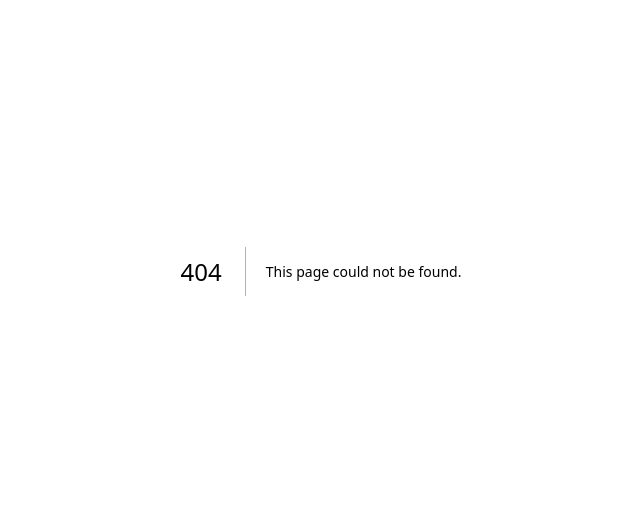
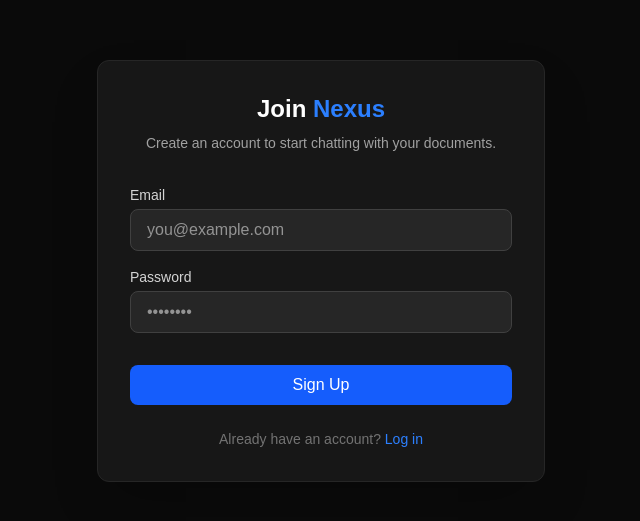
Before and after one commit to jaymasiwal/nexus, a Next.js app: page /signup in a window 1280 px wide. Before the commit this address had no page. Shown: the part 129-650 px from the top of the page, without its empty margins (319-959 px from the left). Built offline with nearby package versions, Linux system fonts and the light colour scheme; no server answers.

Commit message:
feat: add chat api, signup page, and auth UI

```diff
--- /dev/null
+++ b/app/api/chat/route.ts
@@ -0,0 +1,25 @@
+import { Pinecone } from "@pinecone-database/pinecone";
+import { NextResponse } from "next/server";
+
+export async function POST(req: Request) {
+  try {
+    const { message } = await req.json();
+
+    if (!process.env.PINECONE_API_KEY || !process.env.PINECONE_ASSISTANT_NAME) {
+      throw new Error("Missing Pinecone Assistant credentials");
+    }
+
+    const pc = new Pinecone({ apiKey: process.env.PINECONE_API_KEY });
+    const assistant = pc.assistant(process.env.PINECONE_ASSISTANT_NAME);
+
+    const chatResult = await assistant.chat({
+      messages: [{ role: "user", content: message }],
+    });
+
+    return NextResponse.json({ role: "assistant", content: chatResult.message.content });
+
+  } catch (error) {
+    console.error("Chat API Error:", error);
+    return NextResponse.json({ error: "Failed to process chat" }, { status: 500 });
+  }
+}
--- a/app/page.tsx
+++ b/app/page.tsx
@@ -1,11 +1,33 @@
 "use client";
 
-import { useState } from "react";
+import { useState, useRef } from "react";
 
 export default function Home() {
   const [messages, setMessages] = useState<{ role: string; content: string }[]>([]);
   const [input, setInput] = useState("");
   const [isLoading, setIsLoading] = useState(false);
+
+  // New states for file upload
+  const [file, setFile] = useState<File | null>(null);
+  const [isUploading, setIsUploading] = useState(false);
+  const [isDocumentLoaded, setIsDocumentLoaded] = useState(false);
+  const fileInputRef = useRef<HTMLInputElement>(null);
+
+  // Handle the file selection
+  const handleFileChange = async (e: React.ChangeEvent<HTMLInputElement>) => {
+    if (e.target.files && e.target.files[0]) {
+      const selectedFile = e.target.files[0];
+      setFile(selectedFile);
+      setIsUploading(true);
+
+      // TODO: We will connect this to the Next.js API to send to Pinecone next.
+      // For now, this simulates a 2-second upload process for the UI.
+      setTimeout(() => {
+        setIsUploading(false);
+        setIsDocumentLoaded(true);
+      }, 2000);
+    }
+  };
 
   const sendMessage = async (e: React.FormEvent) => {
     e.preventDefault();
@@ -24,7 +46,6 @@
       });
 
       const data = await res.json();
-
       if (data.error) throw new Error(data.error);
 
       setMessages((prev) => [...prev, { role: data.role, content: data.content }]);
@@ -41,20 +62,53 @@
       <div className="max-w-3xl w-full mx-auto flex flex-col h-full border border-neutral-800 rounded-xl overflow-hidden shadow-2xl bg-neutral-900">
 
         {/* Header */}
-        <div className="p-4 border-b border-neutral-800 bg-neutral-950/50">
+        <div className="p-4 border-b border-neutral-800 bg-neutral-950/50 flex justify-between items-center">
+          <div>
             <h1 className="text-xl font-bold tracking-tight text-white">Nexus <span className="text-blue-500">Intelligence</span></h1>
-          <p className="text-sm text-neutral-400">Chatting with: Thus Spake Zarathustra</p>
+            <p className="text-sm text-neutral-400">
+              {isDocumentLoaded ? `Chatting with: ${file?.name}` : "Upload a document to begin"}
+            </p>
+          </div>
         </div>
 
-        {/* Chat Area */}
+        {/* Dynamic Center Area */}
         <div className="flex-1 overflow-y-auto p-4 space-y-4">
-          {messages.length === 0 ? (
+
+          {/* UPLOAD STATE */}
+          {!isDocumentLoaded ? (
+            <div className="h-full flex flex-col items-center justify-center text-neutral-400 space-y-6">
+              <div className="text-center">
+                <h2 className="text-2xl font-semibold text-white mb-2">Upload your PDF</h2>
+                <p className="text-sm max-w-sm">Nexus will process your document and create a custom knowledge base.</p>
+              </div>
+
+              <input
+                type="file"
+                accept=".pdf"
+                className="hidden"
+                ref={fileInputRef}
+                onChange={handleFileChange}
+              />
+
+              <button
+                onClick={() => fileInputRef.current?.click()}
+                disabled={isUploading}
+                className="bg-blue-600 hover:bg-blue-700 disabled:bg-blue-800 text-white px-6 py-3 rounded-xl font-medium transition-colors shadow-lg flex items-center gap-2"
+              >
+                {isUploading ? "Processing Document..." : "Select PDF File"}
+              </button>
+            </div>
+          ) : (
+
+            /* CHAT STATE */
+            <>
+              {messages.length === 0 && (
                 <div className="h-full flex flex-col items-center justify-center text-neutral-500">
-              <p>Your document is loaded.</p>
+                  <p>Document loaded successfully.</p>
                   <p>Ask a question to begin.</p>
                 </div>
-          ) : (
-            messages.map((msg, index) => (
+              )}
+              {messages.map((msg, index) => (
                 <div key={index} className={`flex ${msg.role === "user" ? "justify-end" : "justify-start"}`}>
                   <div className={`max-w-[80%] rounded-lg p-3 ${
                     msg.role === "user" ? "bg-blue-600 text-white" : "bg-neutral-800 text-neutral-200"
@@ -62,8 +116,7 @@
                     <p className="whitespace-pre-wrap text-sm leading-relaxed">{msg.content}</p>
                   </div>
                 </div>
-            ))
-          )}
+              ))}
               {isLoading && (
                 <div className="flex justify-start">
                   <div className="bg-neutral-800 text-neutral-400 rounded-lg p-3 text-sm animate-pulse">
@@ -71,21 +124,24 @@
                   </div>
                 </div>
               )}
+            </>
+          )}
         </div>
 
-        {/* Input Area */}
+        {/* Input Area (Disabled if no document is loaded) */}
         <div className="p-4 border-t border-neutral-800 bg-neutral-950/50">
           <form onSubmit={sendMessage} className="flex gap-2">
             <input
               type="text"
               value={input}
               onChange={(e) => setInput(e.target.value)}
-              placeholder="Ask about the Superman..."
-              className="flex-1 bg-neutral-800 border border-neutral-700 rounded-lg px-4 py-2 text-sm focus:outline-none focus:ring-2 focus:ring-blue-500 text-white placeholder-neutral-400"
+              placeholder={isDocumentLoaded ? "Ask a question..." : "Upload a document first..."}
+              disabled={!isDocumentLoaded}
+              className="flex-1 bg-neutral-800 border border-neutral-700 rounded-lg px-4 py-2 text-sm focus:outline-none focus:ring-2 focus:ring-blue-500 text-white placeholder-neutral-400 disabled:opacity-50 disabled:cursor-not-allowed"
             />
             <button
               type="submit"
-              disabled={isLoading || !input.trim()}
+              disabled={isLoading || !input.trim() || !isDocumentLoaded}
               className="bg-blue-600 hover:bg-blue-700 disabled:opacity-50 disabled:cursor-not-allowed text-white px-4 py-2 rounded-lg text-sm font-medium transition-colors"
             >
               Send
--- /dev/null
+++ b/app/signup/page.tsx
@@ -0,0 +1,99 @@
+"use client";
+
+import { useState } from "react";
+import { createClient } from "@supabase/supabase-js";
+
+// Initialize Supabase client
+const supabaseUrl = process.env.NEXT_PUBLIC_SUPABASE_URL || "";
+const supabaseKey = process.env.NEXT_PUBLIC_SUPABASE_PUBLISHABLE_KEY || "";
+const supabase = createClient(supabaseUrl, supabaseKey);
+
+export default function SignUp() {
+  const [email, setEmail] = useState("");
+  const [password, setPassword] = useState("");
+  const [loading, setLoading] = useState(false);
+  const [message, setMessage] = useState("");
+
+  const handleSignUp = async (e: React.FormEvent) => {
+    e.preventDefault();
+    setLoading(true);
+    setMessage("");
+
+    const { error } = await supabase.auth.signUp({
+      email,
+      password,
+    });
+
+    if (error) {
+      setMessage(`❌ ${error.message}`);
+    } else {
+      setMessage("✅ Success! Check your email to verify your account.");
+      setEmail("");
+      setPassword("");
+    }
+    setLoading(false);
+  };
+
+  return (
+    <main className="flex min-h-screen items-center justify-center bg-neutral-950 p-4">
+      <div className="w-full max-w-md rounded-xl border border-neutral-800 bg-neutral-900 p-8 shadow-2xl">
+        <div className="mb-8 text-center">
+          <h1 className="text-2xl font-bold text-white">
+            Join <span className="text-blue-500">Nexus</span>
+          </h1>
+          <p className="mt-2 text-sm text-neutral-400">
+            Create an account to start chatting with your documents.
+          </p>
+        </div>
+
+        <form onSubmit={handleSignUp} className="space-y-4">
+          <div>
+            <label className="mb-1 block text-sm font-medium text-neutral-300">
+              Email
+            </label>
+            <input
+              type="email"
+              required
+              value={email}
+              onChange={(e) => setEmail(e.target.value)}
+              className="w-full rounded-lg border border-neutral-700 bg-neutral-800 px-4 py-2 text-white focus:border-blue-500 focus:outline-none focus:ring-1 focus:ring-blue-500"
+              placeholder="you@example.com"
+            />
+          </div>
+
+          <div>
+            <label className="mb-1 block text-sm font-medium text-neutral-300">
+              Password
+            </label>
+            <input
+              type="password"
+              required
+              value={password}
+              onChange={(e) => setPassword(e.target.value)}
+              className="w-full rounded-lg border border-neutral-700 bg-neutral-800 px-4 py-2 text-white focus:border-blue-500 focus:outline-none focus:ring-1 focus:ring-blue-500"
+              placeholder="••••••••"
+            />
+          </div>
+
+          <button
+            type="submit"
+            disabled={loading}
+            className="mt-4 w-full rounded-lg bg-blue-600 px-4 py-2 font-medium text-white transition-colors hover:bg-blue-700 disabled:opacity-50"
+          >
+            {loading ? "Creating account..." : "Sign Up"}
+          </button>
+        </form>
+
+        {message && (
+          <div className={`mt-4 rounded-lg p-3 text-sm ${message.includes("❌") ? "bg-red-900/30 text-red-400 border border-red-800" : "bg-green-900/30 text-green-400 border border-green-800"}`}>
+            {message}
+          </div>
+        )}
+
+        <div className="mt-6 text-center text-sm text-neutral-500">
+          Already have an account? <a href="/login" className="text-blue-500 hover:underline">Log in</a>
+        </div>
+      </div>
+    </main>
+  );
+}
```
Lines whose indentation alone changed are shown as unchanged.
